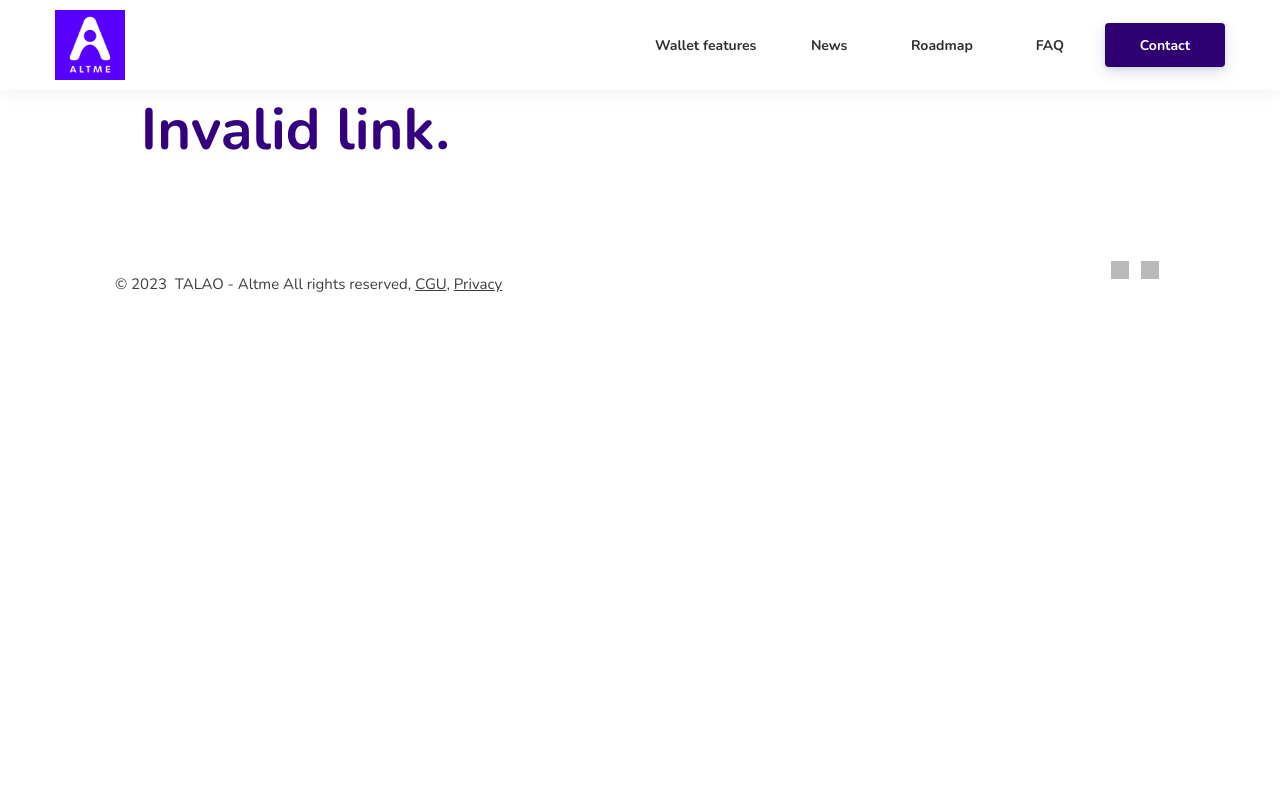
After one commit to TalaoDAO/issuer-id360, a Flask app: template templates/error.html in a window 1280 px wide. The commit adds this page. Run offline with Flask 2, Linux system fonts and the light colour scheme; the template is opened without the code that fills it, so the values that code supplies are empty; parts of the project's set-up code (start-up, migrations or seed data) failed here and were passed over; grey boxes are pictures that could not be loaded.

Commit message:
error management

```diff
--- a/environment.py
+++ b/environment.py
@@ -20,7 +20,7 @@ class currentMode() :
 		elif self.myenv == 'achille' :
 			#self.server = 'localhost' + ':3000/'
 			self.server = "https://talao.co"
-			#self.server = "https://6ae8-86-229-94-232.ngrok-free.app"
+			#self.server = "https://c50d-86-229-94-232.ngrok-free.app"
 			self.IP = 'localhost'
 			self.port = 3000
 		else :
--- a/main.py
+++ b/main.py
@@ -6,7 +6,7 @@ Flow is available at https://swimlanes.io/u/LHNjN55XM
 """
 import requests
 import json
-from flask import Flask, render_template, request, jsonify, Response, send_file
+from flask import Flask, render_template, request, jsonify, Response, send_file,session,redirect
 from flask_qrcode import QRcode
 import didkit
 import os
@@ -157,7 +157,10 @@ def get_code():
     if not db.test_api_key(client_id, client_secret) :
         return jsonify("client not found"),404
     code = code_generator()
-    red.setex(code, CODE_LIFE, 'True') #rajouter client_id
+    red.setex(code, CODE_LIFE, pickle.dumps ({
+        "is_code_valid":"True",
+        "client_id":client_id,
+    })) #rajouter client_id
     return jsonify({"code":code})
 
 
@@ -167,42 +170,63 @@ def login(code):
     To redirect user to QRcode for wallet authentication
 
     construciton url + description args + verifier liste callback"""
+    print(pickle.loads(red.get(code)))
     try:
-        site_callback = request.args['callback']
-        client_id = request.args['client_id']
-        vc_type = request.args['vc_type']
+        if(session.get('logged')==True or pickle.loads(red.get(code))["is_code_valid"]=="True"):
+            try:
+                site_callback = request.args['callback']
+                client_id = request.args['client_id']
+                vc_type = request.args['vc_type']
+            except KeyError:
+                logging.warning("KeyError in /authenticate")
+            """
+            try:
+                if pickle.loads(red.get(code))["is_code_valid"] != "True":
+                    return jsonify("invalid link"),403
+            except:
+                return jsonify("invalid link"),403
+            """
+
+            session["logged"]=True
+            red.setex(code, CODE_LIFE, pickle.dumps ({
+            "is_code_valid":"True",
+            "client_id":client_id,
+            "started":"True"
+            }))
+
+            # for thierry testing only
+            #site_callback = "test"  # for testing only
+            #client_id = "1"  # for testing only
+            #vc_type = "verifiableid"  # for testing only
+            # http://192.168.0.187:5000/id360/authenticate/111111
+
+            DIDAuth['challenge'] = str(uuid.uuid1())
+            DIDAuth['domain'] = mode.server
+            red.setex(code,QRCODE_AUTHENTICATION_LIFE, pickle.dumps ({
+                "pattern":json.dumps(DIDAuth),
+                "site_callback":site_callback,
+                "client_id":client_id,
+                "vc_type":vc_type,
+                "challenge":DIDAuth['challenge']
+            }))
+            url = mode.server+'/id360/endpoint/' + code
+            if(vc_type=="Over13" or vc_type=="Over15" or vc_type=="Over18"):
+
+                verification_title="Age"
+            else:
+                verification_title="Identity"
+
+            if(client_id=="111"):
+                pass #call depuis altme
+            if not request.MOBILE:
+                return render_template("login.html", url=url, code=code,vc_type=vc_type,verification_title=verification_title)
+            else:
+                return render_template("login_mobile.html", url=url, code=code,vc_type=vc_type,verification_title=verification_title)
     except KeyError:
-        logging.warning("KeyError in /authenticate")
-    """
-    try:
-        if red.get(code).decode() != "True":
-            return jsonify("invalid link"),403
-    except:
-        return jsonify("invalid link"),403
-    """
-    # for thierry testing only
-    #site_callback = "test"  # for testing only
-    #client_id = "1"  # for testing only
-    #vc_type = "verifiableid"  # for testing only
-    # http://192.168.0.187:5000/id360/authenticate/111111
-
-    DIDAuth['challenge'] = str(uuid.uuid1())
-    DIDAuth['domain'] = mode.server
-    red.setex(code,QRCODE_AUTHENTICATION_LIFE, pickle.dumps ({
-        "pattern":json.dumps(DIDAuth),
-        "site_callback":site_callback,
-        "client_id":client_id,
-        "vc_type":vc_type,
-        "challenge":DIDAuth['challenge']
-    }))
-    url = mode.server+'/id360/endpoint/' + code
-    print("request.MOBILE")
-    print(request.MOBILE)
-    print("request.MOBILE")
-    if not request.MOBILE:
-        return render_template("login.html", url=url, code=code)
-    else:
-        return render_template("login_mobile.html", url=url, code=code)
+        if not request.MOBILE:
+            return render_template("error.html")
+        else:
+            return render_template("error_mobile.html")
 
 
 @app.route('/id360/issuer/<code>',  defaults={'red': red})
@@ -210,18 +234,28 @@ def issuer(code, red):
     """
     This is the call back for browser
     """
-    try :
-        site_callback = pickle.loads(red.get(code))['site_callback']
-    except :
-        # TODO
-        logging.warning("delay expired to get the browser callback")
-        pass
+    if(session.get('logged')==True):
+        try :
+            site_callback = pickle.loads(red.get(code))['site_callback']
+        except :
+            logging.warning("delay expired to get the browser callback")
+            if not request.MOBILE:
+                return render_template("error.html")
+            else:
+                return render_template("error_mobile.html")
+
+
+        if not request.MOBILE:
+            return render_template("issuer.html", code=code,callback=site_callback)
+
+        else:
+            return render_template("issuer_mobile.html", code=code,callback=site_callback)
+
+    logging.warning("invalid link")
     if not request.MOBILE:
-        return render_template("issuer.html", code=code,callback=site_callback)
-
+            return render_template("error.html")
     else:
-        return render_template("issuer_mobile.html", code=code,callback=site_callback)
-
+            return render_template("error_mobile.html")
 
 
 @app.route('/id360/endpoint/<code>', methods=['GET', 'POST'],  defaults={'red': red})
@@ -247,7 +281,12 @@ async def presentation_endpoint(code, red):
         # create the ID360 token for this journey
         token = loginID360()
         if not token :
-            pass # TODO
+            event_data = json.dumps({"code": code,
+                                    "check": "ko",
+                                     "message": "id360 error",
+                                     "type": "login"})
+            red.publish('verifier', event_data)
+            return jsonify(result), 500
         result = json.loads(await didkit.verify_presentation(request.form['presentation'], '{}')) # tester si challenge correspond
         logging.info('result fo didkit verify = %s',  result['errors'])
         result['errors'] = [] # FIXME
@@ -351,17 +390,21 @@ def id360callback(code, red):
     token = pickle.loads(red.get(code))["token"]
     id_dossier = pickle.loads(red.get(code))["id_dossier"]
     did = pickle.loads(red.get(code))["did"]
+    vc_type = pickle.loads(red.get(code))["vc_type"]
+
     logging.info('callback for wallet DID = %s', did)
     dossier = get_dossier(id_dossier,token)
-    birth_date = dossier["extracted_data"]["identity"][0].get("birth_date") # tester status kyc
-    if not birth_date :
-        # TODO
-        pass
-    timestamp = ciso8601.parse_datetime(birth_date)
-    # to get time in seconds:
-    timestamp=time.mktime(timestamp.timetuple())
-    now= time.time()
-    vc_type = pickle.loads(red.get(code))["vc_type"]
+    if(vc_type=="Over13" or vc_type=="Over15" or vc_type=="Over18"):
+        birth_date = dossier["extracted_data"]["identity"][0].get("birth_date") # tester status kyc
+        if not birth_date :
+            url = pickle.loads(red.get(code))["site_callback"] + "/400"
+            event_data = json.dumps({"type": "callbackErr", "code": code, "url": url})
+            red.publish('qr_code', event_data)
+            return jsonify("ok")
+        timestamp = ciso8601.parse_datetime(birth_date)
+        # to get time in seconds:
+        timestamp=time.mktime(timestamp.timetuple())
+        now= time.time()
     if(dossier["status"]!="OK" or (vc_type=="Over18" and (now-timestamp)<31556926*18 )):
         url = pickle.loads(red.get(code))["site_callback"] + "/400"
         event_data = json.dumps({"type": "callbackErr", "code": code, "url": url})
@@ -376,22 +419,24 @@ def id360callback(code, red):
 @app.route('/id360/get_qrcode/<code>', methods=['GET'],  defaults={'red': red})
 def get_qrcode(code, red):
     """
-    TODO
-    ?????
+    Useful to verify data of user and send it to fronted
     """
     token = pickle.loads(red.get(code))["token"]
     id_dossier = pickle.loads(red.get(code))["id_dossier"]
     did = pickle.loads(red.get(code))["did"]
     vc_type = pickle.loads(red.get(code))["vc_type"]
     dossier = get_dossier(id_dossier,token)
-    birth_date = dossier["extracted_data"]["identity"][0].get("birth_date")
-    if not birth_date :
-        # TODO
-        pass
-    timestamp = ciso8601.parse_datetime(birth_date)
-    # to get time in seconds:
-    timestamp = time.mktime(timestamp.timetuple())
-    now = time.time()
+    if(vc_type=="Over13" or vc_type=="Over15" or vc_type=="Over18"):
+        birth_date = dossier["extracted_data"]["identity"][0].get("birth_date") # tester status kyc
+        if not birth_date :
+            url = pickle.loads(red.get(code))["site_callback"] + "/400"
+            event_data = json.dumps({"type": "callbackErr", "code": code, "url": url})
+            red.publish('qr_code', event_data)
+            return jsonify("ok")
+        timestamp = ciso8601.parse_datetime(birth_date)
+        # to get time in seconds:
+        timestamp=time.mktime(timestamp.timetuple())
+        now= time.time()
     if pickle.loads(red.get(code))["first"] == True:
         db.insert_kyc(did, dossier["status"], id_dossier)
     else:
--- a/static/style.css
+++ b/static/style.css
@@ -45,6 +45,12 @@ p {
 }
 
 #title1p {
+    font-weight: 700;
+    font-size: 58px;
+    color: #330080;
+}
+
+#invalid {
     font-weight: 700;
     font-size: 58px;
     color: #330080;
--- /dev/null
+++ b/templates/error.html
@@ -0,0 +1,94 @@
+<html>
+
+<head>
+    <link rel="stylesheet" href="/id360/static/style.css">
+</head>
+
+
+<body>
+    <nav class=" nav-02 ">
+        <div class="nav-02__box">
+            <div class="nav-02__logo"><a class="nav-02__link" href="https://altme.io/" target="_self">
+                    <img loading="lazy" class="nav-02__logo_img" src="/id360/static/altmeIcon.png" height="70"
+                        alt="Logo" />
+                </a></div>
+
+            <div class="nav-02__list_wrapper  ">
+                <div class="nav-02__list nav-02__list--desktop">
+                    <div class="nav-02__item">
+                        <a class="button   button--black-outline  button--empty "
+                            href="https://altme.io/#slider-07-879531" target="_self">
+                            <p class="linkP"> Wallet features
+                            </p>
+                        </a>
+                    </div>
+                    <div class="nav-02__item" id="newsNav">
+                        <a class="button   button--black-outline  button--empty "
+                            href="https://altme.io/#posts-05-876621" target="_self">
+                            <p class="linkP">News</p>
+
+                        </a>
+                    </div>
+                    <div class="nav-02__item" id="roadmapNav">
+                        <a href="https://altme.io/#features-09-390941" target="_self">
+                            <p class="linkP">Roadmap</p>
+
+                        </a>
+                    </div>
+                    <div class="nav-02__item" id="faqNav">
+                        <a class="button   button--black-outline  button--empty " href="#superFaq" target="_self">
+                            <p class="linkP">FAQ</p>
+                        </a>
+                    </div>
+                    <div class="nav-02__item">
+
+                        <a data-stripe-product-id="" data-stripe-mode="payment" data-successful-payment-url=""
+                            data-cancel-payment-url="" class="button button--accent-bg "
+                            href="/cdn-cgi/l/email-protection#e094888985929299a0818c948d85ce898f" target="_blank">
+                            <div class="contactSpan">
+                                <p class="contactP">Contact</p>
+                            </div>
+                        </a>
+                    </div>
+                </div>
+
+
+            </div>
+
+        </div>
+
+    </nav>
+    <div id="mainBox">
+        <p id="invalid">Invalid link.</p>
+    </div>
+    <div class="bg-white-color ">
+        <footer class="footer-02" id="footer">
+            <div class="container">
+                <div class="footer-02__wrapper">
+                    <div class="footer-02__text content_box">
+                        <p id="line1Footer">&copy; 2023&nbsp; TALAO - Altme All rights reserved, <a
+                                href="https://altme.io/cgu/" target="_blank">CGU</a>, <a
+                                href="https://altme.io/privacy/" target="_blank">Privacy</a></p>
+                        <p id="line2Footer" hidden><strong>Built with TzKT API, Spruce Didkit 0.4.0</strong>&nbsp;</p>
+                    </div>
+                    <div class="social-buttons  ">
+
+                        <div class="social-buttons__item"><a class="social-buttons__link social-buttons__link--twitter"
+                                href="https://twitter.com/Altme_io" target="_blank"><img loading="lazy"
+                                    class="social-buttons__icon" alt="twitter icon"
+                                    src="https://dvzvtsvyecfyp.cloudfront.net/static/img/icons/social/black/twitter.svg" /></a>
+                        </div>
+                        <div class="social-buttons__item"><a class="social-buttons__link social-buttons__link--linkedin"
+                                href="https://www.linkedin.com/company/altme-web3/" target="_blank"><img loading="lazy"
+                                    class="social-buttons__icon" alt="linkedin icon"
+                                    src="https://dvzvtsvyecfyp.cloudfront.net/static/img/icons/social/black/linkedin.svg" /></a>
+                        </div>
+
+                    </div>
+                </div>
+            </div>
+        </footer>
+    </div>
+</body>
+
+</html>
--- a/templates/login.html
+++ b/templates/login.html
@@ -59,8 +59,8 @@
     </nav>
     <div id="mainBox">
         <div id="titles">
-            <p id="title1P">Identity Verification</p>
-            <p id="title2p">Follow the steps to get your digital ID</p>
+            <p id="title1P">{{verification_title}} Verification</p>
+            <p id="title2p">Follow the steps to get your {{vc_type}}</p>
         </div>
         <div id="contentBox">
             <div id="installAltmeBox">
```
Also changed, not shown: templates/error_mobile.html (renamed from templates/issuer_mobile.html, +5 -80 lines), templates/login_mobile.html (+5 -5 lines).
